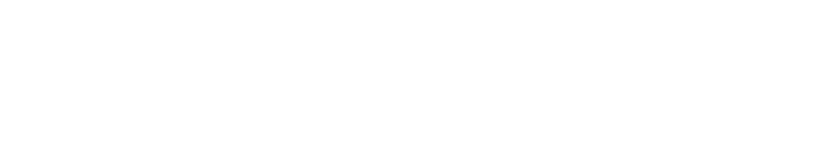
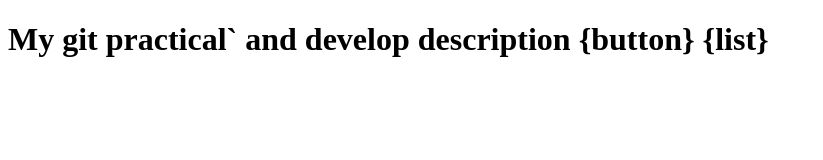
Before and after one commit to Riya432/undo-commands, a plain HTML site: page index.html in a window 1280 px wide. Shown: the whole page, without its empty margins (0-823 px from the left). Drawn offline with Linux system fonts and the light colour scheme.

Commit message:
stage and production

```diff
--- a/index.html
+++ b/index.html
@@ -3,9 +3,13 @@
 <head>
     <meta charset="UTF-8">
     <meta name="viewport" content="width=device-width, initial-scale=1.0">
-    <title>Document</title>
+    <title>Give title of project “My git practical</title>
 </head>
 <body>
-    <h1></h1>
+    <h1> My git practical` and
+
+
+develop description {button}  {list}</h1>
+
 </body>
 </html>
```
